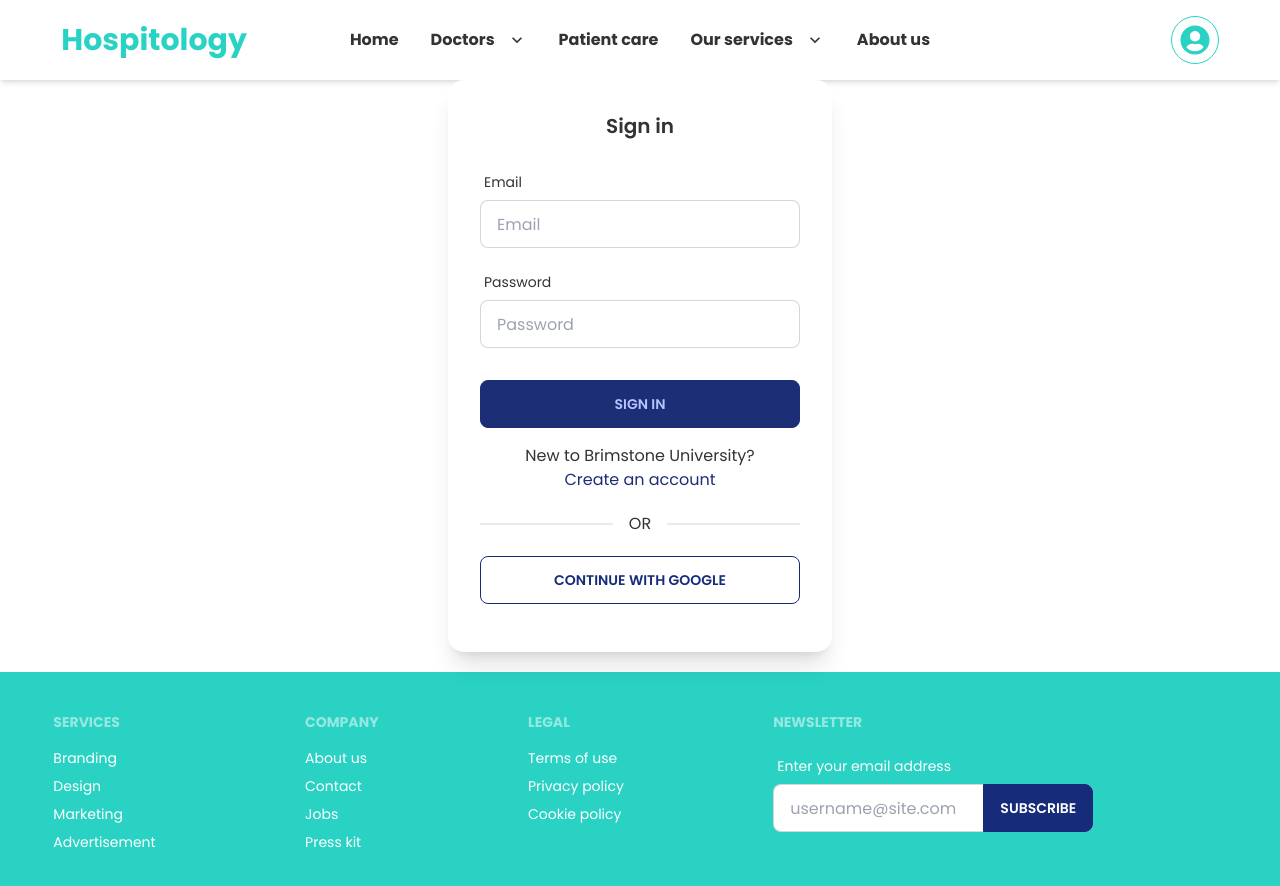
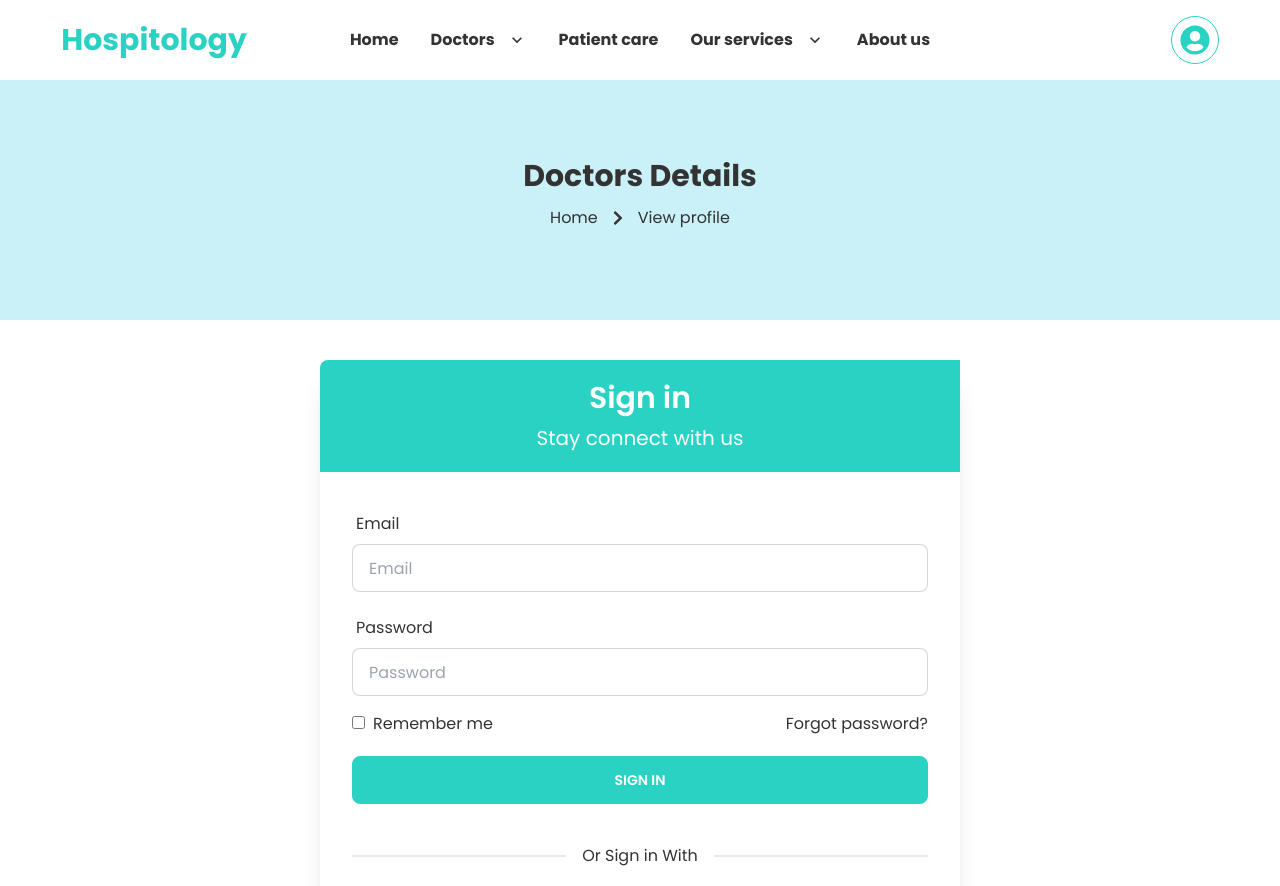
Before and after one commit to ruhulamin111/hospitology-frontend, a React (Create React App) app: page /signin in a window 1280 px wide. Shown: the top 886 px of the page. Built offline with nearby package versions, Linux system fonts and the light colour scheme; what tw-elements would draw is missing.

Commit message:
sing in complete

```diff
--- a/src/components/Signin/Signin.js
+++ b/src/components/Signin/Signin.js
@@ -2,9 +2,10 @@ import React from 'react';
 import { Link, useLocation, useNavigate } from 'react-router-dom';
 import { useSignInWithEmailAndPassword, useSignInWithGoogle } from 'react-firebase-hooks/auth';
 import { useForm } from "react-hook-form";
-
 import auth from '../../firebase.init';
 import Loading from '../Loading/Loading';
+import CommonBanner from '../CommonBanner/CommonBanner';
+import { FaFacebook, FaGoogle, FaPhone } from 'react-icons/fa';
 
 const Signin = () => {
     const [signInWithGoogle, gUser, gLoadding, gError] = useSignInWithGoogle(auth);
@@ -30,52 +31,76 @@ const Signin = () => {
     }
 
     return (
-        <div className='flex justify-center h-scree pb-5 items-center'>
-            <div className="card w-96 bg-base-100 shadow-xl pb-4">
+        <section>
+            <CommonBanner />
+
+            <div className='lg:flex justify-center my-10'>
+                <div className="card lg:w-6/12 mx-auto shadow-xl ">
+                    <div className='bg-secondary text-white w-full rounded-tl-lg py-5 text-center'>
+                        <h2 className="text-3xl font-semibold mb-2">Sign in</h2>
+                        <h3 className="text-xl">Stay connect with us</h3>
+                    </div>
+
                     <div className="card-body items-center text-center">
-                    <h2 className="card-title mb-4">Sign in</h2>
                         <form onSubmit={handleSubmit(onSubmit)} className=' w-full'>
                             <div className="form-control ">
-                            <label className="label">
-                                <span className="label-text">Email </span>
-                            </label>
-                            <input type="text" placeholder="Email" className="input input-bordered w-full "
+                                <label className="label">Email</label>
+                                <input type="text" placeholder="Email"
+                                    className="input input-bordered w-full "
                                     {...register("email", {
                                         required: { value: true, message: 'Email is required' },
                                         pattern: { value: /[a-z0-9]+@[a-z]+\.[a-z]{2,3}/, message: 'Provide a valid email' }
                                     })}
                                 />
-                            <label className="label">
-                                {errors.email?.type === 'required' && <span className="label-text-alt">{errors.email.message}</span>}
-                                {errors.email?.type === 'pattern' && <span className="label-text-alt">{errors.email.message}</span>}
+                                <label className="label ">
+                                    {errors.email?.type === 'required' && <span className="label-text-alt text-red-500 text-sm">{errors.email.message}</span>}
+                                    {errors.email?.type === 'pattern' && <span className="label-text-alt text-red-500 text-sm">{errors.email.message}</span>}
                                 </label>
                             </div>
 
-                        <div className="form-control w-full max-w-xs">
-                            <label className="label">
-                                <span className="label-text">Password</span>
-                            </label>
-                            <input type="password" placeholder="Password" className="input input-bordered w-full max-w-xs"
+                            <div className="form-control ">
+                                <label className="label">Password</label>
+                                <input type="password" placeholder="Password"
+                                    className="input input-bordered w-full "
                                     {...register("password", {
                                         required: { value: true, message: 'Password is required' },
                                         pattern: { value: /(?=.*[!@#$%^&*])/, message: 'Password is at least one speacial character' }
                                     })}
                                 />
                                 <label className="label">
-                                {errors.password?.type === 'required' && <span className="label-text-alt">{errors.password.message}</span>}
-                                {errors.password?.type === 'pattern' && <span className="label-text-alt">{errors.password.message}</span>}
+                                    {errors.password?.type === 'required' && <span className="label-text-alt text-red-500 text-sm">{errors.password.message}</span>}
+                                    {errors.password?.type === 'pattern' && <span className="label-text-alt text-red-500 text-sm">{errors.password.message}</span>}
                                 </label>
                             </div>
-
-                        <input type='submit' value='Sign in' className="btn btn-neutral w-full mt-4"></input>
+                            <div className='flex justify-between'>
+                                <div className='cursor-pointer '>
+                                    <input type="checkbox" name="" id="" className='mr-2' />
+                                    <span>Remember me</span>
+                                </div>
+                                <div className='cursor-pointer'>
+                                    <span>Forgot password?</span>
+                                </div>
+                            </div>
+                            <input type='submit' value='Sign in' className="btn btn-secondary w-full text-white my-5"></input>
                             {userError}
                         </form>
-                    <p className='pt-2'>New to Brimstone University? <br /> <Link className='text-neutral' to='/signup'>Create an account</Link></p>
-                    <div className="divider">OR</div>
-                    <button className="btn btn-outline btn-primary w-full" onClick={() => signInWithGoogle()} >Continue with google</button>
+
+                        <div className="divider">Or Sign in With</div>
+                        {/* <button className="btn btn-outline btn-primary w-full" onClick={() => signInWithGoogle()} >Continue with google</button> */}
+
+                        {/* <Link to='/' className='text-md p-3 rounded-full border border-primary hover:border-secondary hover:bg-secondary duration-300 ease-in   hover:text-white'><FaGoogle /></Link> */}
+                        <div className='flex gap-5'>
+                            <p onClick={() => signInWithGoogle()} className='cursor-pointer text-md p-3 rounded-full border border-primary hover:border-secondary hover:bg-secondary duration-300 ease-in   hover:text-white'><FaGoogle /></p>
+                            <p className='cursor-pointer text-md p-3 rounded-full border border-primary hover:border-secondary hover:bg-secondary hover:text-white duration-300 ease-in '><FaFacebook /></p>
+                            <p className='cursor-pointer text-md p-3 rounded-full border border-primary hover:border-secondary hover:bg-secondary hover:text-white duration-300 ease-in '><FaPhone /></p>
+                        </div>
+                        <p className='pt-5'>Don’t Have an Account?
+                            <Link className='text-primary' to='/signup'> Create One</Link>
+                        </p>
                     </div>
                 </div>
             </div>
+        </section>
     );
 };
 
```
Lines whose indentation alone changed are shown as unchanged.
